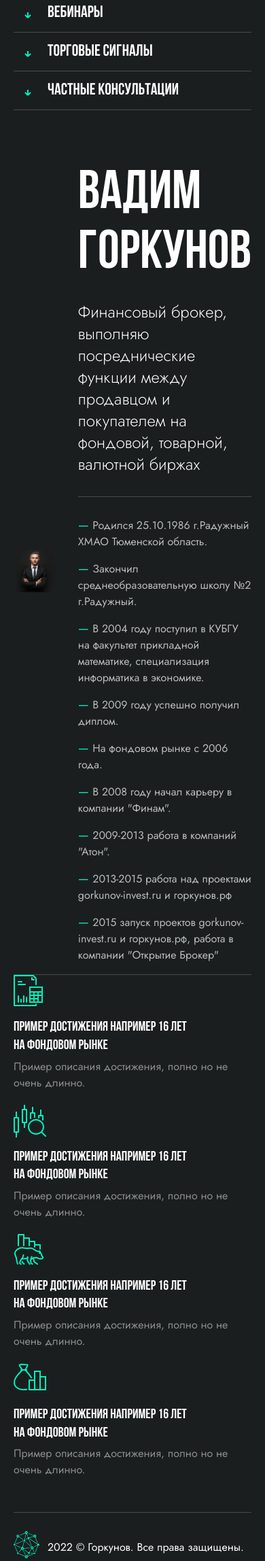
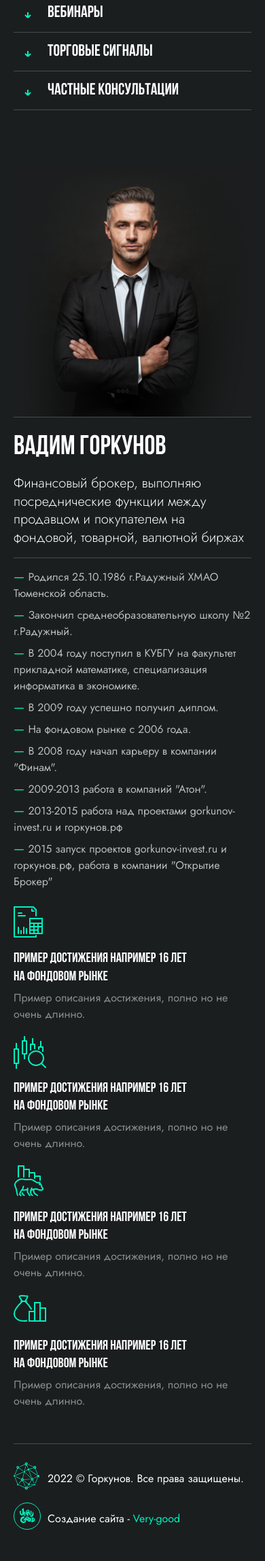
Before and after one commit to yurkaronin/gorkunov.loc, a PHP site: page /home.php in a window 390 px wide. Shown: the part 1621-3917 px from the top of the page at 68% size. After the commit the page ends 3871 px from the top, so only its background shows below. Run offline with PHP 8.4, Linux system fonts and the light colour scheme; some libraries are stand-ins or nearby versions; some web fonts are replaced.

Commit message:
Персональный блок - стилизация и адаптив

```diff
--- a/css/sections/_benefits.scss
+++ b/css/sections/_benefits.scss
@@ -41,7 +41,7 @@
     &__grid {
       grid-template-columns: 1fr;
       gap: 20px;
-      padding-top: 0;
+      padding-top: 24px;
       padding-bottom: 50px;
     }
     &__icon {
--- a/css/sections/_personal-card.scss
+++ b/css/sections/_personal-card.scss
@@ -7,7 +7,7 @@
     gap: 32px;
     align-items: center;
     border-bottom: 1px solid;
-  border-color: rgba(#ffffff, 0.2);
+    border-color: rgba(#ffffff, 0.2);
   }
   &__photo {
     img {
@@ -26,6 +26,7 @@
     color: #ffffff;
   }
   &__lead {
+    margin: 0;
     font-weight: 300;
     font-size: 24px;
     line-height: 1.33;
@@ -43,18 +44,65 @@
 
     li {
       position: relative;
-      // padding-left: 32px;
       margin-bottom: 1em;
+      &:last-child {
+        margin-bottom: 0;
+      }
       &:before {
         content: "— ";
-        // display: block;
-        // position: absolute;
         font-weight: 400;
         font-size: 18px;
         line-height: 1;
         color: #00f0c0;
-        // left: 0;
       }
     }
   }
+
+  @media (max-width: 1440px) {
+    &__grid {
+      grid-template-columns: 1fr 1fr;
+      gap: 24px;
+      align-items: self-end;
+    }
+    &__title {
+      margin-bottom: 0.2em;
+      font-size: 64px;
+      line-height: 1;
+    }
+    &__lead {
+      font-size: 20px;
+      padding-bottom: 0.8em;
+      margin-bottom: 0.8em;
+    }
+    &__list li {
+      margin-bottom: 0.5em;
+    }
+  }
+
+  @media (max-width: 1000px) {
+    &__grid {
+      grid-template-columns: 1fr;
+      border-bottom: none;
+    }
+    &__photo {
+      border-bottom: 1px solid;
+      border-color: rgba(#ffffff, 0.2);
+      img {
+        object-fit: contain;
+        max-height: 450px;
+        max-width: 425px;
+        margin-right: auto;
+      }
+    }
+    &__title {
+      font-size: 55px;
+      margin-bottom: 0.5em;
+    }
+  }
+
+  @media (max-width: 425px) {
+    &__title {
+      font-size: 40px;
+    }
+  }
 }
--- a/css/style.css
+++ b/css/style.css
@@ -782,6 +782,7 @@ input[type=radio].visually-hidden {
   color: #ffffff;
 }
 .personal-card__lead {
+  margin: 0;
   font-weight: 300;
   font-size: 24px;
   line-height: 1.33;
@@ -800,12 +801,60 @@ input[type=radio].visually-hidden {
   position: relative;
   margin-bottom: 1em;
 }
+.personal-card__list li:last-child {
+  margin-bottom: 0;
+}
 .personal-card__list li:before {
   content: "— ";
   font-weight: 400;
   font-size: 18px;
   line-height: 1;
   color: #00f0c0;
+}
+@media (max-width: 1440px) {
+  .personal-card__grid {
+    grid-template-columns: 1fr 1fr;
+    gap: 24px;
+    align-items: self-end;
+  }
+  .personal-card__title {
+    margin-bottom: 0.2em;
+    font-size: 64px;
+    line-height: 1;
+  }
+  .personal-card__lead {
+    font-size: 20px;
+    padding-bottom: 0.8em;
+    margin-bottom: 0.8em;
+  }
+  .personal-card__list li {
+    margin-bottom: 0.5em;
+  }
+}
+@media (max-width: 1000px) {
+  .personal-card__grid {
+    grid-template-columns: 1fr;
+    border-bottom: none;
+  }
+  .personal-card__photo {
+    border-bottom: 1px solid;
+    border-color: rgba(255, 255, 255, 0.2);
+  }
+  .personal-card__photo img {
+    object-fit: contain;
+    max-height: 450px;
+    max-width: 425px;
+    margin-right: auto;
+  }
+  .personal-card__title {
+    font-size: 55px;
+    margin-bottom: 0.5em;
+  }
+}
+@media (max-width: 425px) {
+  .personal-card__title {
+    font-size: 40px;
+  }
 }
 
 .benefits__grid {
@@ -849,7 +898,7 @@ input[type=radio].visually-hidden {
   .benefits__grid {
     grid-template-columns: 1fr;
     gap: 20px;
-    padding-top: 0;
+    padding-top: 24px;
     padding-bottom: 50px;
   }
   .benefits__icon {
```
